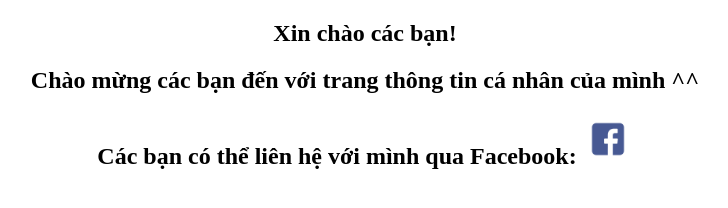
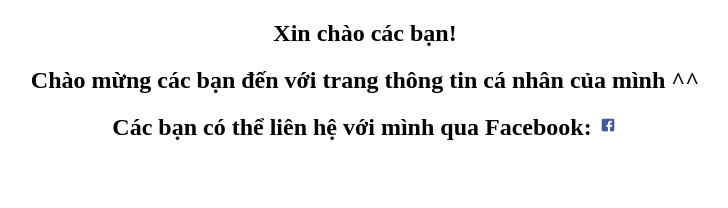
Before and after one commit to lequochuy2477/website, a plain HTML site: page index.html in a window 1280 px wide. Shown: the whole page, without its empty margins (275-1003 px from the left). Drawn offline with Linux system fonts and the light colour scheme.

Commit message:
Update index.html

```diff
--- a/index.html
+++ b/index.html
@@ -9,6 +9,6 @@
     <body>
         <h2 style="text-align: center">Xin chào các bạn!</h2>
         <h2 style="text-align: center">Chào mừng các bạn đến với trang thông tin cá nhân của mình ^^</h2>
-        <h2 style="text-align: center">Các bạn có thể liên hệ với mình qua Facebook: <a title="Lê Quốc Huy" target="blank" href="https://www.facebook.com/lequochuy724/"><img width="50px" height="50px" src="Facebook icon.png"></a></h2>
+        <h2 style="text-align: center">Các bạn có thể liên hệ với mình qua Facebook: <a title="Lê Quốc Huy" target="blank" href="https://www.facebook.com/lequochuy724/"><img width="20px" height="20px" src="Facebook icon.png"></a></h2>
     </body>
 </html>
```
